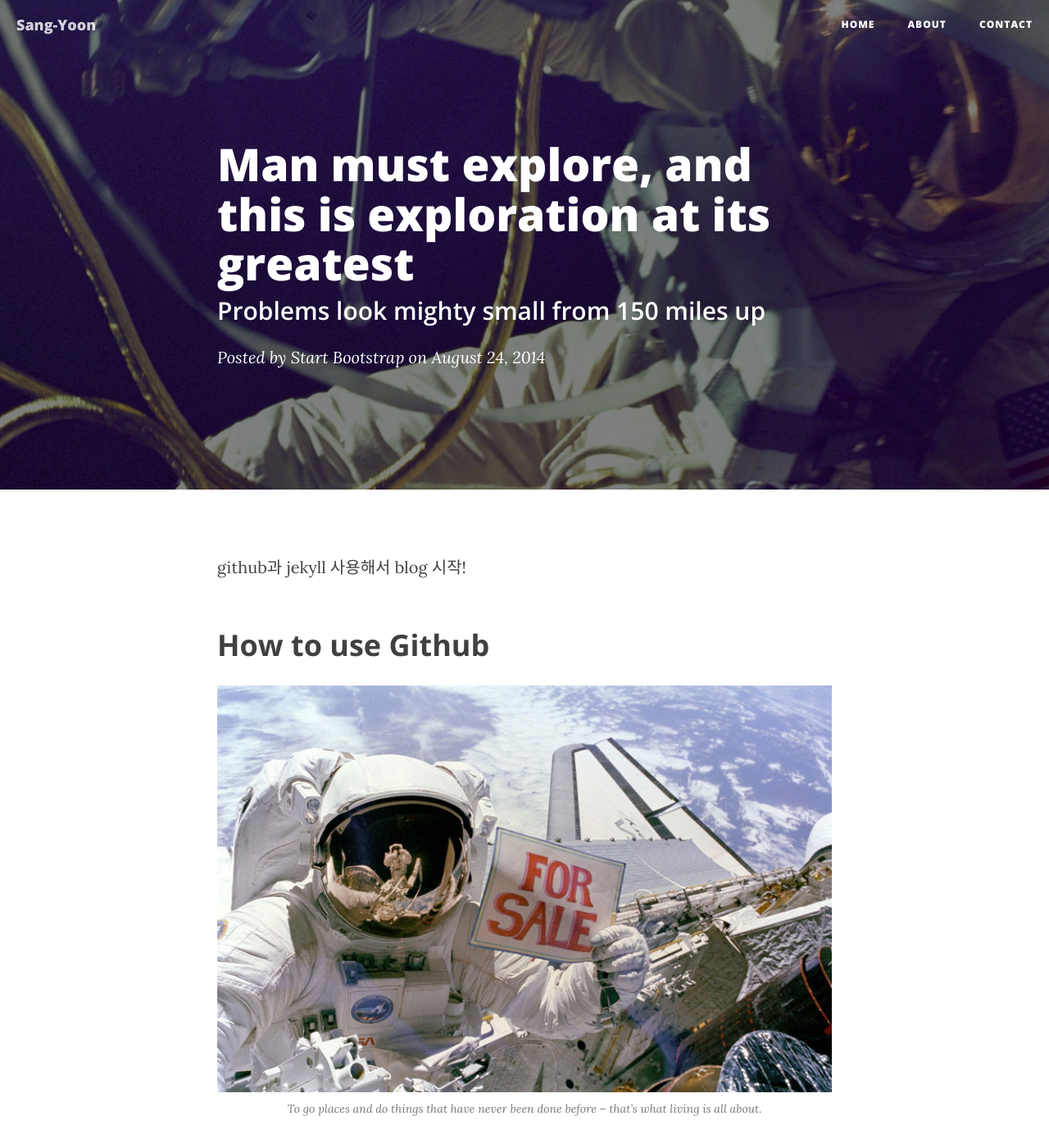
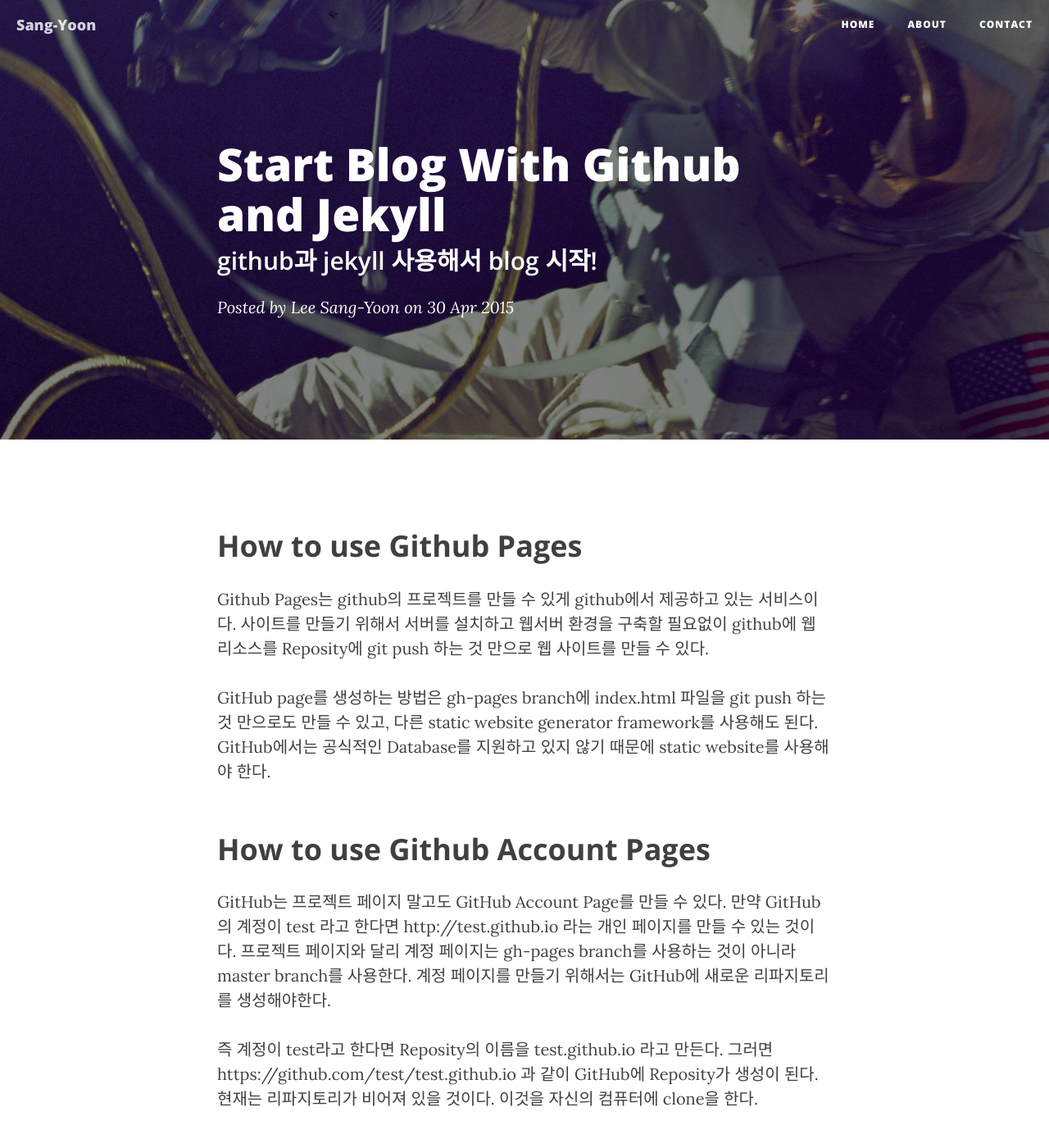
Before and after one commit to pinetree408/pinetree408.github.io, a Jekyll site: the page built from _posts/2015-04-30-start-blog-with-github.html, in a window 1280 px wide and 1400 px high. Shown: the whole window at 82% size. Built offline with Jekyll 4.4.1, drawn with Linux system fonts in a browser that asks for light colours; nearby versions of some CDN libraries.

Commit message:
fix post.html and post 2015-04-30 posting

```diff
--- a/_layouts/post.html
+++ b/_layouts/post.html
@@ -2,6 +2,7 @@
 layout: default
 title: Sang-Yoon's Blog - Post
 ---
+
 <!-- Page Header -->
 <!-- Set your background image for this header on the line below. -->
 <header class="intro-header" style="background-image: url('/img/post-bg.jpg')">
@@ -9,9 +10,9 @@
 		<div class="row">
 			<div class="col-lg-8 col-lg-offset-2 col-md-10 col-md-offset-1">
 				<div class="post-heading">
-                        <h1>Man must explore, and this is exploration at its greatest</h1>
-                        <h2 class="subheading">Problems look mighty small from 150 miles up</h2>
-                        <span class="meta">Posted by <a href="#">Start Bootstrap</a> on August 24, 2014</span>
+					<h1>{{ page.maintitle }}</h1>
+					<h2 class="subheading">{{ page.subtitle }}</h2>
+					<span class="meta">Posted by <a href="#">Lee Sang-Yoon</a> on {{ page.date | date_to_string }}</span>
 				</div>
 			</div>
 		</div>
--- a/_posts/2015-04-30-start-blog-with-github.html
+++ b/_posts/2015-04-30-start-blog-with-github.html
@@ -1,23 +1,36 @@
 ---
 layout: post
-title: Start Blog With Github and Jekyll
+maintitle: Start Blog With Github and Jekyll
+subtitle: github과 jekyll 사용해서 blog 시작!
 ---
-<p>
-github과 jekyll 사용해서 blog 시작!
-</p>
 
-<h2 class="section-heading">How to use Github</h2>
+<h2 class="section-heading">How to use Github Pages</h2>
 
-<p></p>
+<p>Github Pages는 github의 프로젝트를 만들 수 있게 github에서 제공하고 있는 서비스이다. 사이트를 만들기 위해서 서버를 설치하고 웹서버 환경을 구축할 필요없이 github에 웹 리소스를 Reposity에 git push 하는 것 만으로 웹 사이트를 만들 수 있다.</p>
+
+<p>GitHub page를 생성하는 방법은 gh-pages branch에 index.html 파일을 git push 하는 것 만으로도 만들 수 있고, 다른 static website generator framework를 사용해도 된다. GitHub에서는 공식적인 Database를 지원하고 있지 않기 때문에 static website를 사용해야 한다.</p>
+
+<h2 class="section-heading">How to use Github Account Pages</h2>
+
+<p>GitHub는 프로젝트 페이지 말고도 GitHub Account Page를 만들 수 있다. 만약 GitHub의 계정이 test 라고 한다면 http://test.github.io 라는 개인 페이지를 만들 수 있는 것이다. 프로젝트 페이지와 달리 계정 페이지는 gh-pages branch를 사용하는 것이 아니라 master branch를 사용한다. 계정 페이지를 만들기 위해서는 GitHub에 새로운 리파지토리를 생성해야한다.</p>
+
+<p>즉 계정이 test라고 한다면 Reposity의 이름을 test.github.io 라고 만든다. 그러면 https://github.com/test/test.github.io 과 같이 GitHub에 Reposity가 생성이 된다.현재는 리파지토리가 비어져 있을 것이다. 이것을 자신의 컴퓨터에 clone을 한다.</p>
+
+<h2 class="section-heading">How to use Jekyll</h2>
 
 <a href="#">
 	<img class="img-responsive" src="/img/post-sample-image.jpg" alt="">
-                    </a>
-                    <span class="caption text-muted">To go places and do things that have never been done before – that’s what living is all about.</span>
+</a>
 
-                    <p>Space, the final frontier. These are the voyages of the Starship Enterprise. Its five-year mission: to explore strange new worlds, to seek out new life and new civilizations, to boldly go where no man has gone before.</p>
+<span class="caption text-muted">To go places and do things that have never been done before – that’s what living is all about.</span>
 
-                    <p>As I stand out here in the wonders of the unknown at Hadley, I sort of realize there’s a fundamental truth to our nature, Man must explore, and this is exploration at its greatest.</p>
+<p>Space, the final frontier. These are the voyages of the Starship Enterprise. Its five-year mission: to explore strange new worlds, to seek out new life and new civilizations, to boldly go where no man has gone before.</p>
 
-                    <p>Placeholder text by <a href="http://spaceipsum.com/">Space Ipsum</a>. Photographs by <a href="https://www.flickr.com/photos/nasacommons/">NASA on The Commons</a>.</p>
-                </div>
+<p>As I stand out here in the wonders of the unknown at Hadley, I sort of realize there’s a fundamental truth to our nature, Man must explore, and this is exploration at its greatest.</p>
+
+<p>
+	Placeholder text by
+	<a href="http://spaceipsum.com/">Space Ipsum</a>.
+	Photographs by
+	<a href="https://www.flickr.com/photos/nasacommons/">NASA on The Commons</a>.
+</p>
```
Also changed, not shown: index.html (+6 -1 lines). Lines whose indentation alone changed are shown as unchanged.
